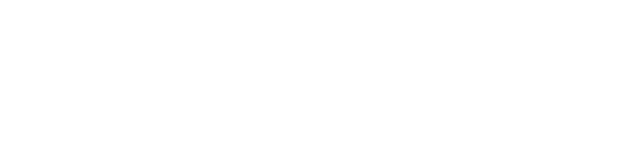
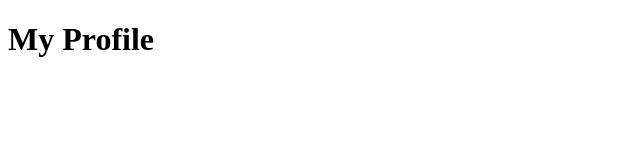
Before and after one commit to halis-juang/laporan_kakas_5, a plain HTML site: page index.html in a window 1280 px wide. Shown: the whole page, without its empty margins (0-640 px from the left). Drawn offline with Linux system fonts and the light colour scheme.

Commit message:
menambahkan header

```diff
--- a/index.html
+++ b/index.html
@@ -6,5 +6,10 @@
     <link rel="stylesheet" href="styles.css" />
     <title>My Profile</title>
   </head>
+  <body>
+    <header>
+      <h1>My Profile</h1>
+    </header>
 
+  </body>
 </html>
```
